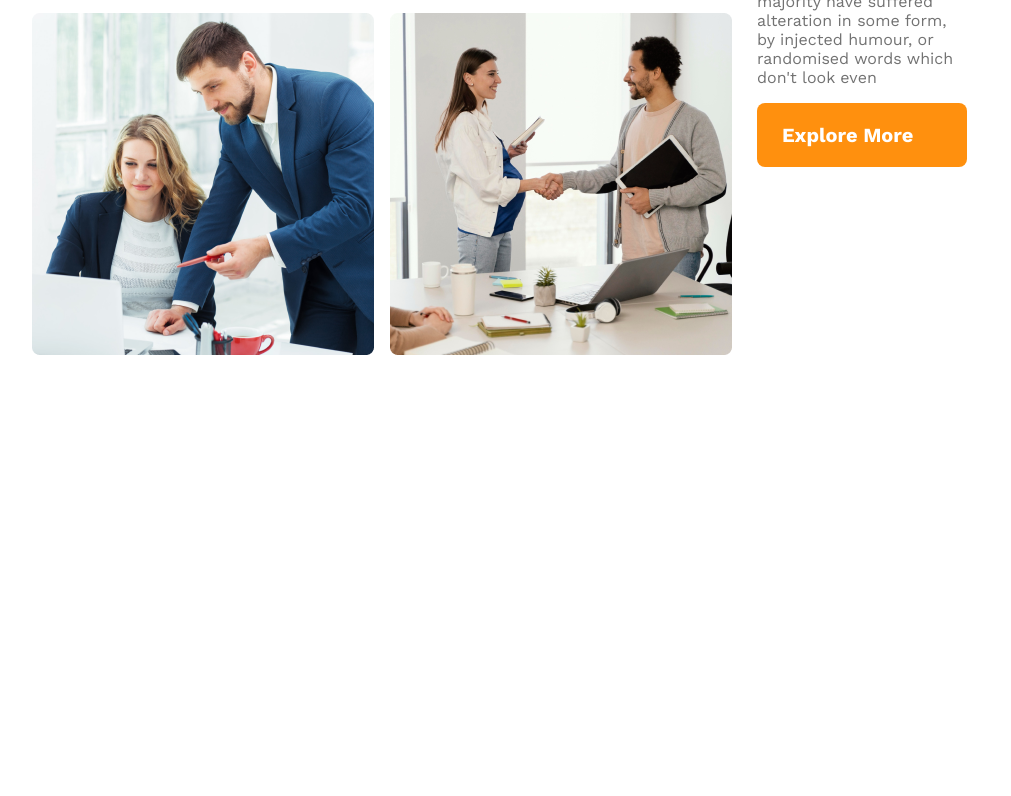
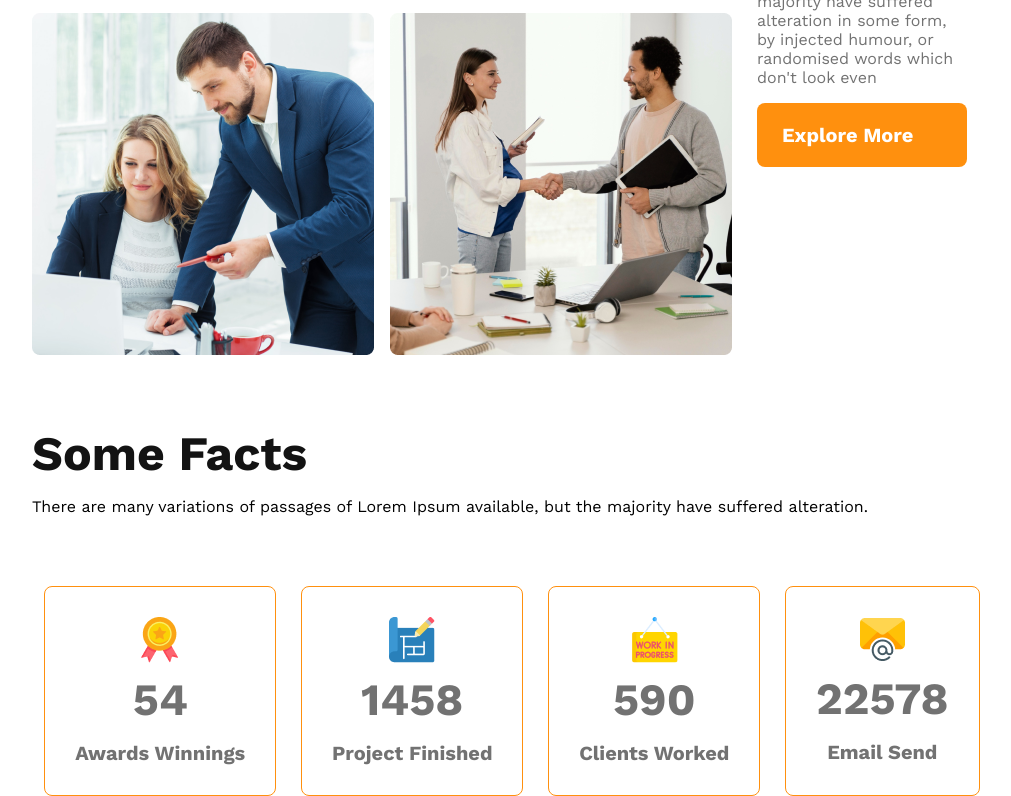
Before and after one commit to alamshuvo/g3-Architects, a plain HTML site: page index.html in a window 1280 px wide. Shown: the part 1399-2195 px from the top of the page, without its empty margins (128-1139 px from the left). Before the commit the page ends 1754 px from the top, so only its background shows below. Drawn offline with nearby package versions, Linux system fonts and the light colour scheme.

Commit message:
some facts section end

```diff
--- a/index.html
+++ b/index.html
@@ -10,7 +10,7 @@
     <!-- header start -->
     <header class="header-area">
     <nav>
-        <h3>G3 Architects</h3>
+        <h3 class="section-title">G3 Architects</h3>
         <ul class="nav-ul">
             <li><a href="">Home</a></li>
             <li><a href="">About</a></li>
@@ -52,6 +52,41 @@
             </div>
 
         </section>
+        <!-- features section -->
+        <section id="features">
+
+        </section>
+        <!-- some fact section -->
+        <secion id="some-fact">
+            <div class="some-fact-container">
+                <h3 class="section-title">Some Facts</h3>
+                <p class="section-dris">There are many variations of passages of Lorem Ipsum available, but the majority have suffered alteration.</p>
+                <div class="some-fact-icons">
+                    <div class="rectangle">
+                            <img src="./images/icons/ribon.png" alt="riboon">
+                            <h4 class="rectangle-stats">54</h4>
+                            <p class="rectangle-dris">Awards Winnings</p>
+                    </div>
+                    <div class="rectangle">
+                        <img src="./images/icons/projects.png" alt="projects">
+                        <h4 class="rectangle-stats">1458</h4>
+                        <p class="rectangle-dris">Project Finished</p>
+                    </div>
+                    <div class="rectangle">
+                        <img src="./images/icons/customers.png" alt="customer">
+                        <h4 class="rectangle-stats">590</h4>
+                        <p class="rectangle-dris">Clients Worked</p>
+                    </div>
+                    <div class="rectangle">
+                        <img src="./images/icons/email.png" alt="email">
+                        <h4 class="rectangle-stats">22578</h4>
+                        <p class="rectangle-dris">Email Send</p>
+                    </div>
+                </div>
+            </div>
+
+
+        </secion>
 
 
     </main>
--- a/styles/style.css
+++ b/styles/style.css
@@ -34,6 +34,11 @@ body{
     color: #727272;
 
 }
+.section-title{
+    font-size:3rem ;
+    font-weight: 700;
+    color: #131313;
+}
 
 /* header area css start here */
 .header-area{
@@ -45,11 +50,6 @@ nav{
     display: flex;
     justify-content: space-between;
     align-items: center;
-}
-nav>h3{
-    font-size:3rem ;
-    font-weight: 700;
-    color: #131313;
 }
 nav .nav-ul{
     display: flex;
@@ -132,6 +132,45 @@ main{
 }
 
 /* team area section end  here */
+/* facts css start */
+#some-fact{
+
+}
+.some-fact-container{
+    margin-top: 70px;
+}
+.some-fact-container .section-dris{
+    /* width: 400px; */
+    margin-top: 15px;
+}
+.some-fact-icons{
+    display: flex;
+    justify-content: space-around;
+    margin-top: 70px;
+}
+.rectangle{
+    display: flex;
+    justify-content: center;
+    align-items: center;
+    flex-direction: column;
+    border: 1px solid #FF900E;
+    padding:30px;
+    border-radius: 8px;
+    text-align: center;
+}
+.rectangle .rectangle-stats{
+    color: #727272;
+    font-size: 2.8rem;
+    margin-top: 10px;
+    margin-bottom: 10px;
+}
+.rectangle  .rectangle-dris{
+    color: #727272;
+    font-weight: 600;
+    font-size: 1.25rem;
+    margin-top: 5px;
+}
+
 
 /* responsive style  */
 /* mobile responsive */
@@ -141,7 +180,7 @@ main{
     .header-area{
         padding: 20px;
     }
-    nav,.nav-ul , .team-area-container{
+    nav,.nav-ul , .team-area-container ,.some-fact-icons{
         flex-direction: column;
         gap: 20px;
         justify-content: center;
@@ -162,6 +201,23 @@ main{
         padding: 0px 20px;
 
     }
+    .team-dris ,.team-title{
+        text-align: center;
+    }
+    /* some facts section */
+    .section-dris{
+        text-align: center;
+        width: 100%;
+        font-size: 1rem;
+    }
+    .section-title{
+        text-align: center;
+        font-size: 1.5rem;
+    }
+    .some-fact-container{
+        padding: 5px;
+    }
+
 }
 /* medium device  */
 @media screen and (min-width:577px) and (max-width:960px) {
@@ -169,7 +225,7 @@ main{
     .header-area{
         padding: 50px;
     }
-    nav , .team-area-container{
+    nav , .team-area-container,.some-fact-icons{
         flex-direction: column;
         gap: 30px;
         justify-content: center;
@@ -182,7 +238,22 @@ main{
      /* team area start */
      .team-text-container{
         padding: 0px 20px;
-
+    }
+    .team-dris ,.team-title{
+        text-align: center;
+    }
+    /* some facts */
+    .section-dris{
+        text-align: center;
+        width: 100%;
+        font-size: 1rem;
+    }
+    .section-title{
+        text-align: center;
+        font-size: 1.5rem;
+    }
+    .some-fact-container{
+        padding: 5px;
     }
 
 
```
